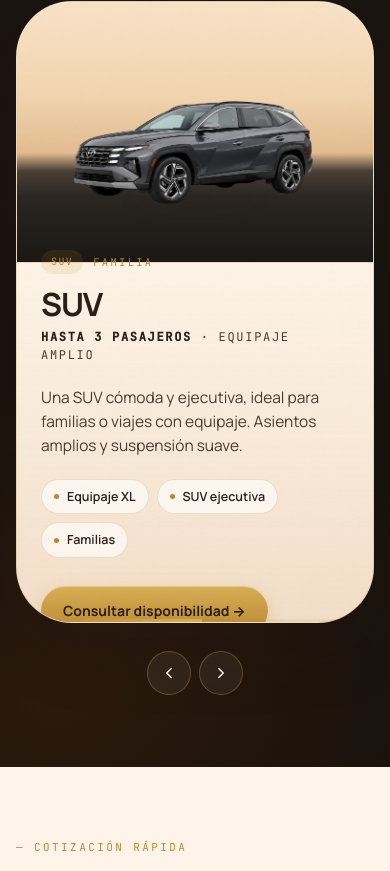
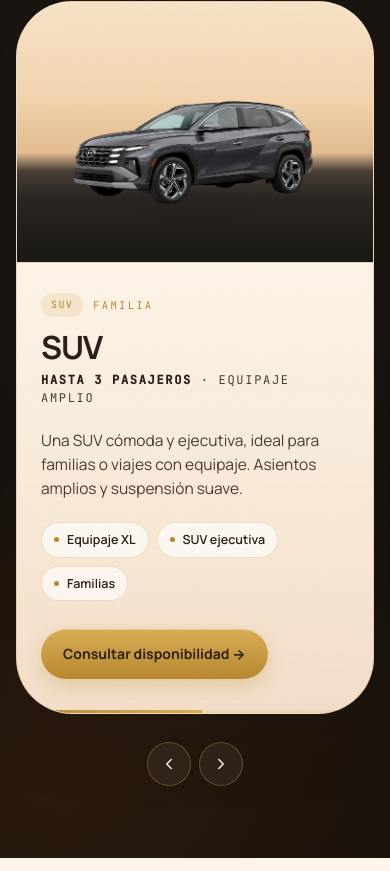
Before and after one commit to bartsilvera12-gif/transfer-tata, a plain HTML site: page index.html in a window 390 px wide. Shown: the part 2293-3164 px from the top of the page. Drawn offline with nearby package versions, Linux system fonts and the light colour scheme; no server answers.

Commit message:
Fix vehicle showcase card layout on mobile
Stack the info slides with CSS grid (grid-area:1/1) instead of absolute
positioning so the card grows to the tallest content — fixes the vehicle
name overlapping the image and the CTA being clipped at the bottom.

Co-Authored-By: Claude Opus 4.8 <noreply@anthropic.com>

```diff
--- a/index.html
+++ b/index.html
@@ -1154,12 +1154,20 @@
     .stage-image{ inset: 14% 8% 18% }
     .stage-watermark{ display:none }
     .info{
-      padding: 28px 24px;
+      padding: 30px 24px 34px;
       border-left: none;
       border-top: 1px solid rgba(184,135,47,.18);
-      min-height: 360px;
+      min-height: 0;
+      display: grid;            /* apila los slides en la misma celda */
     }
-    .info-slide{ inset: 28px 24px }
+    /* Slides en flujo (no absolutos): la tarjeta crece con el contenido más alto
+       y se mantiene el cross-fade superponiéndolos en la misma celda del grid. */
+    .info-slide{
+      position: relative;
+      inset: auto;
+      grid-area: 1 / 1;
+      justify-content: flex-start;
+    }
     .showcase-nav{ flex-direction: column-reverse; align-items: stretch; gap: 14px }
     .showcase-arrows{ justify-content: center }
     .showcase-tabs{ justify-content: center }
```
